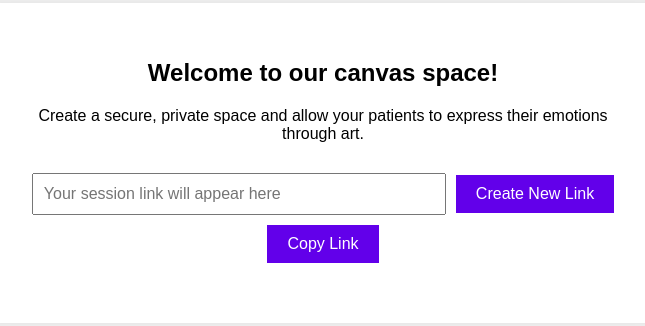
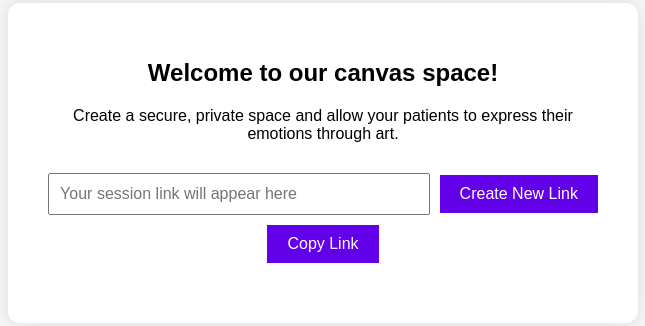
Before and after one commit to MMX2024/TATICollageTool, a website: page public/index.html in a window 1280 px wide. Shown: the part 237-563 px from the top of the page, without its empty margins (317-962 px from the left). Drawn offline with Linux system fonts and the light colour scheme.

Commit message:
Describe your changes

```diff
--- a/public/styles/style.css
+++ b/public/styles/style.css
@@ -15,7 +15,7 @@ body {
     padding: 40px; /* Increased padding */
     border-radius: 12px; /* Slightly rounder corners */
     box-shadow: 0 0 15px rgba(0,0,0,0.1); /* Slightly bigger shadow */
-    width: 600px; /* Increased width for larger box */
+    width: 550px; /* Increased width for larger box */
 }
 
 input[type="text"] {
```
